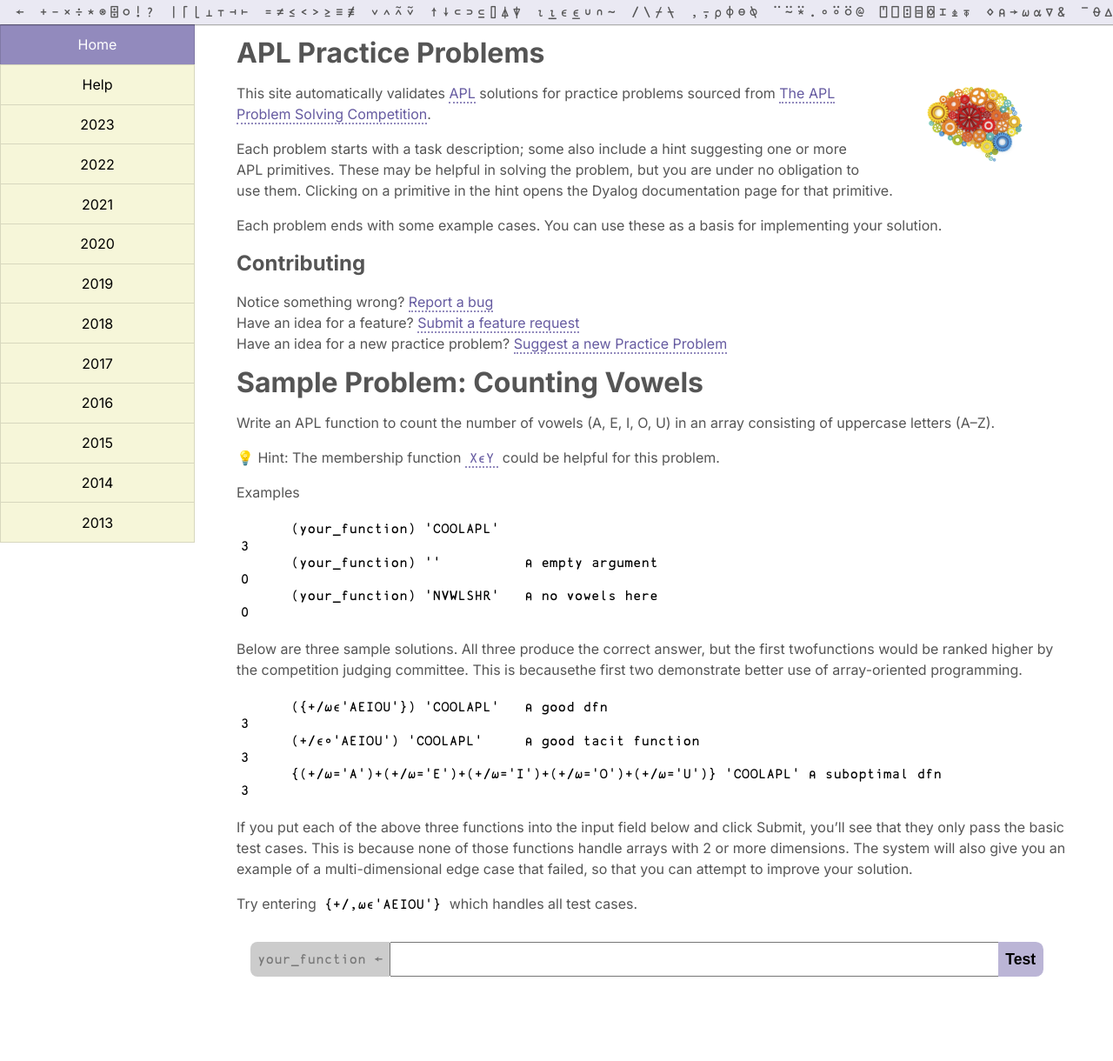
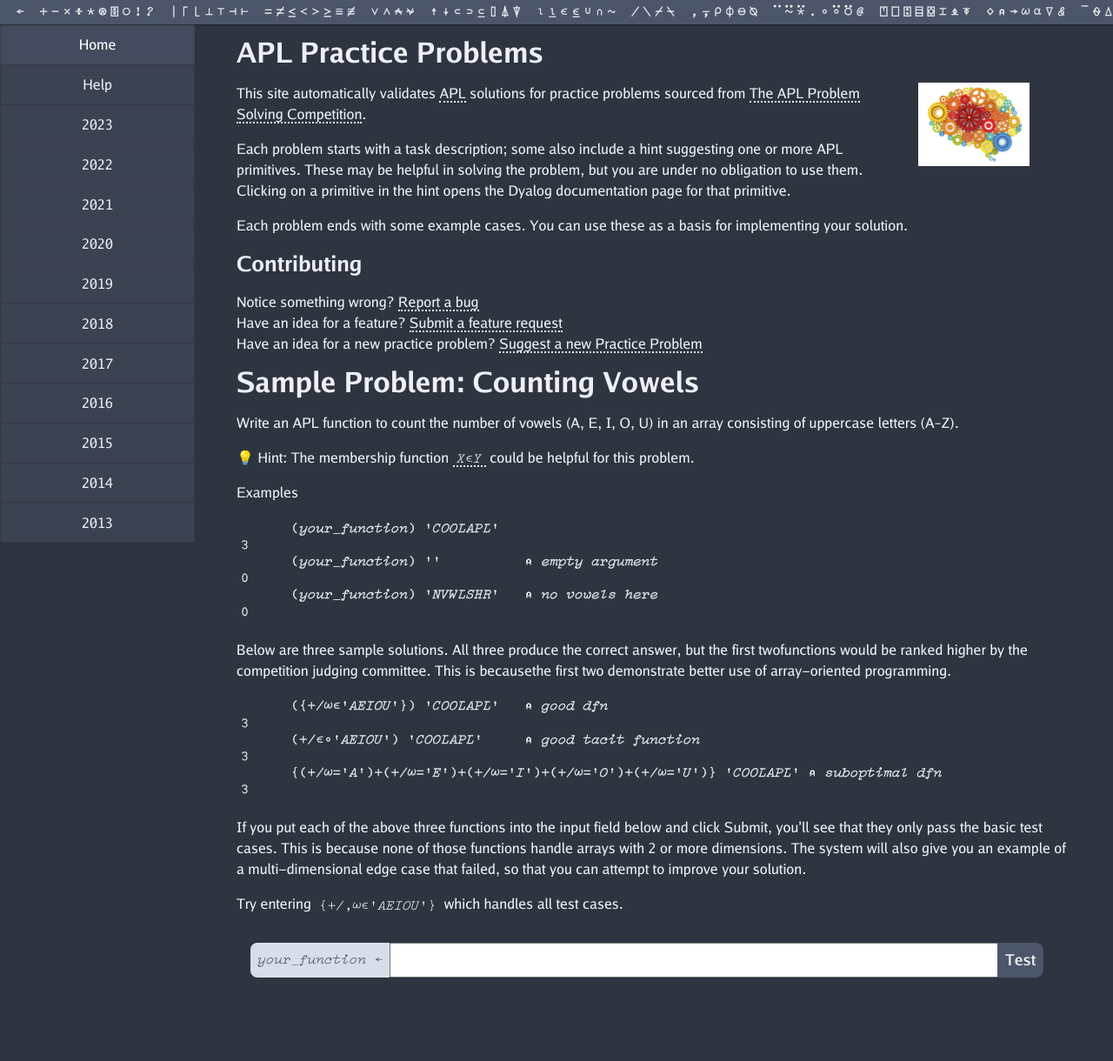
Before and after one commit to Dyalog/PracticeProblems, a Jekyll site: the page built from index.md, in a window 1280 px wide. Shown: the whole page at 87% size. Built offline with Jekyll 4.4.1, drawn with Linux system fonts in a browser that asks for light colours.

Commit message:
Nord theme+Go/SAX2
Also some CSS cleanup

```diff
--- a/css/style.scss
+++ b/css/style.scss
@@ -2,9 +2,11 @@
 ---
 
 /* Fonts */
-@import url('https://fonts.googleapis.com/css2?family=Inter:wght@400;700&display=swap');
-@import url('https://fonts.googleapis.com/css2?family=Inter:wght@400;700&display=swap&text=%E2%86%90|%E2%86%92');
-@font-face {font-family: "APL385";src: url("{{ site.baseurl}}/assets/Apl385.ttf");}
+@font-face {font-family: "Go";src: url("{{ site.baseurl}}/assets/Go-Regular.ttf");}
+@font-face {font-family: "Go";src: url("{{ site.baseurl}}/assets/Go-Bold.ttf");font-weight: bold;}
+@font-face {font-family: "Go";src: url("{{ site.baseurl}}/assets/Go-Bold.ttf");font-style: italic;}
+@font-face {font-family: "Go Medium";src: url("{{ site.baseurl}}/assets/Go-Medium.ttf");}
+@font-face {font-family: SAX2;src: url("{{ site.baseurl}}/assets/SAX2.ttf");}
 
 @media only screen and (max-width: 600px) {
     #navbar {
@@ -36,36 +38,36 @@
 }
 
 body {
-    color:#555;
-    font-family: 'Inter', sans-serif;
+    color:#eceff4;
+    font-family: 'Go', sans-serif;
     text-rendering: optimizeLegibility;
     line-height: 1.5em;
     margin-bottom: 5em;
+    background: #2e3440;
 }
 button {
     cursor: pointer;
 }
 pre, code {
-    color: #000;
     padding: 0.3em 0.3em 0.3em 0.3em;
     overflow: auto;
-    font-family: "APL385";
+    font-family: SAX2;
     line-height: 1.2em;
     white-space: pre;
     z-index: 1;
 }
 a, a code  {
-    color: #655aa0;
+    color: #eceff4;
 }
 pre > * {padding: 0;}
 pre > * > * {padding: 0;}
 
 a{
     text-decoration: none;
-    border-bottom: 0.25ex dotted #928abd;
+    border-bottom: 0.25ex dotted #eceff4;
     z-index: 2;
 }
-a:hover {border-bottom: 0.25ex solid #655aa0;;}
+a:hover {border-bottom: 0.25ex solid currentColor;}
 
 
 
@@ -80,13 +82,13 @@ a:hover {border-bottom: 0.25ex solid #655aa0;;}
 #navbar > h1 {
 }
 #navbar > a, .pbutton{
-    color: #000;
+    color: #eceff4;
     text-align: center;
     display: block;
     border-radius: 0;
     padding: 1.4rem 1.25rem;
     margin-bottom: -1px;
-    background-color: #f6f6d9;
+    background-color: #3b4252;
     border: 1px solid rgba(0,0,0,.125);
 }
 #navbar > .pbutton {
@@ -102,10 +104,10 @@ a:hover {border-bottom: 0.25ex solid #655aa0;;}
     display:inline-block;
 }
 #navbar > a:hover, #navbar > .pbutton:hover{
-    background-color: #BBB5D6;
+    background-color: #4c566a;
 }
 #navbar > .active{
-    background-color: #928abd;
+    background-color: #434c5e;
     color: white;
 }
 
@@ -127,27 +129,41 @@ a:hover {border-bottom: 0.25ex solid #655aa0;;}
     width: 95%;
 }
 .pdiv > span {
-    background: #ccc;
+    background: #d8dee9;
     height: 100%;
     display: inline-block;
     padding: 0.5em;
-    color: #777;
-    font-family: APL385;
+    color: #4c566a;
+    font-family: SAX2;
     border-radius: 0.5em 0 0 0.5em;
 }
-.pdiv > input { flex-grow: 1; margin-right: -0.1em; font-family: "APL385"; font-size: 1.5em;}
+.pdiv > input {
+    flex-grow: 1;
+    margin-right: -0.1em;
+    font-family: SAX2;
+    font-size: 1.5em;
+    -webkit-text-stroke: .05ex;
+    color: #2e3440;
+}
 .pdiv > button {
-    font-weight: bold;
+    font-family: "Go Medium";
     font-size: 1.1em;
     border-radius: 0 0.5em 0.5em 0;
-    color: #000;
-    background: #BBB5D6;
+    color: #eceff4;
+    background: #4c566a;
     border: none;
     cursor: pointer;
     padding: 0 0.5em;
 }
-.pdiv > button:hover { background: #928abd; transition: 0.2s;}
-.pdiv > button:disabled { color: rgba(0,0,0,0.25); background: #eae9f3; cursor: not-allowed;}
+.pdiv > button:hover {
+    background: #4c566a;
+    transition: 0.2s;
+}
+.pdiv > button:disabled {
+    color: rgba(0,0,0,0.25);
+    background: #d8dee9;
+    cursor: not-allowed;
+}
 .tioOutput {padding: 0 1em 0 12em;}
 
 h2, h3, h4 {left: 3vw;}
@@ -159,7 +175,10 @@ table tbody tr td {
     padding: 0.3em;
 }
 
-.language-APL, .APL {font-family: APL385;}
+.language-APL, .APL {
+    font-family: SAX2;
+    -webkit-text-stroke: .05ex;
+}
 
 pre {
     position: relative;
@@ -169,10 +188,11 @@ pre {
 /* language bar */
 
 .ngn_lb {
-    background-color: #eae9f3;
-    color: #555;
+    background-color: #4c566a;
+    color: #eceff4;
     cursor: default;
-    font-family: "APL385";
+    font-family: SAX2;
+    -webkit-text-stroke: .05ex;
     padding: 2px;
     padding-left: 1em;
     word-wrap: break-word;
@@ -193,8 +213,8 @@ pre {
 
 .ngn_lb b:hover,
 .ngn_bq .ngn_lb {
-    background-color: #928abd;
-    color: #fff
+    background-color: #434c5e;
+    color: #eceff4
 }
 
 .lb~.input-group {
@@ -232,42 +252,10 @@ pre {
     color: white;
 }
 
-#gcaptcha:hover path:nth-child(2) {
-    fill: #2a57fe;
-}
-
-#gcaptcha:hover path:nth-child(2) {
-    fill: #63c8ff
-}
-
-#gcaptcha:hover path:nth-child(3) {
-    fill: #ffffff;
-}
-
 .trans {
     color: transparent;
 }
 
-.jBox-Tooltip {
-    font-family: "APL385 Unicode";
-}
-
-.jBox-Tooltip pre.APL {
-    margin-bottom: 0;
-}
-
-.jBox-Tooltip p {
-    margin-bottom: 0;
-    text-align: center;
-}
-
-.ngn_tth {
-    color: #ed7f00;
-    font-size: 150%;
-    margin: -0.25em;
-}
-
-kbd,
-.jBox-Tooltip span {
+kbd {
     font-family: -apple-system, BlinkMacSystemFont, "Segoe UI", Roboto, "Helvetica Neue", Arial, "Noto Sans", sans-serif, "Apple Color Emoji", "Segoe UI Emoji", "Segoe UI Symbol", "Noto Color Emoji";
 }
```
Also changed, not shown: assets/Apl385.ttf (deleted), assets/Go-Bold.ttf (added), assets/Go-Italic.ttf (added), assets/Go-Medium.ttf (added), assets/Go-Regular.ttf (added), assets/SAX2.ttf (added).
